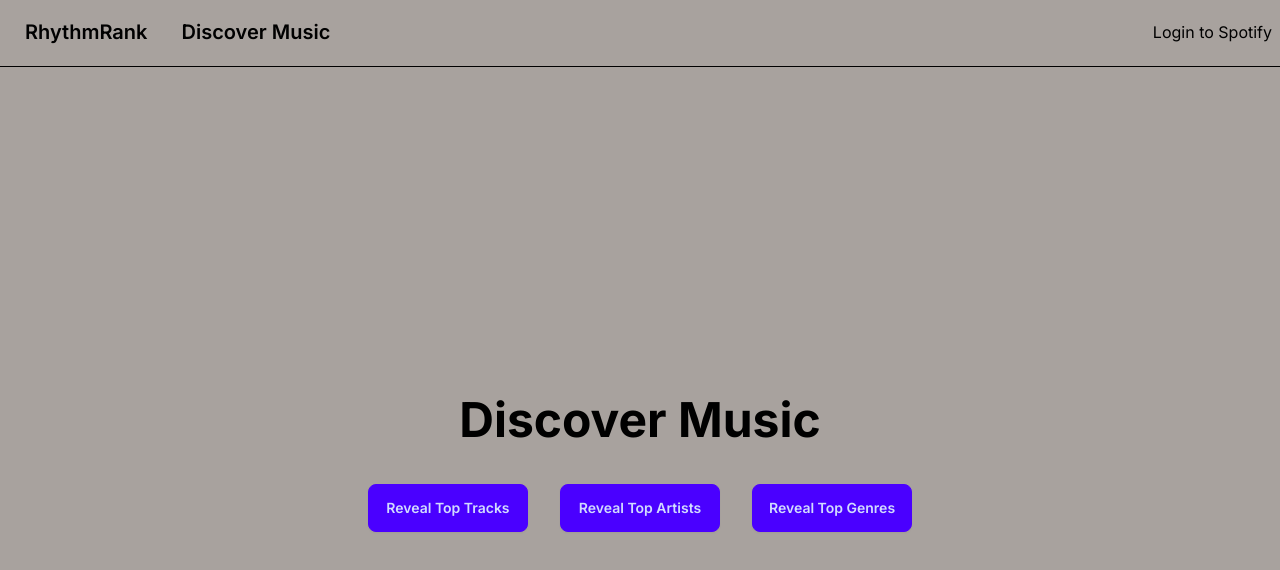
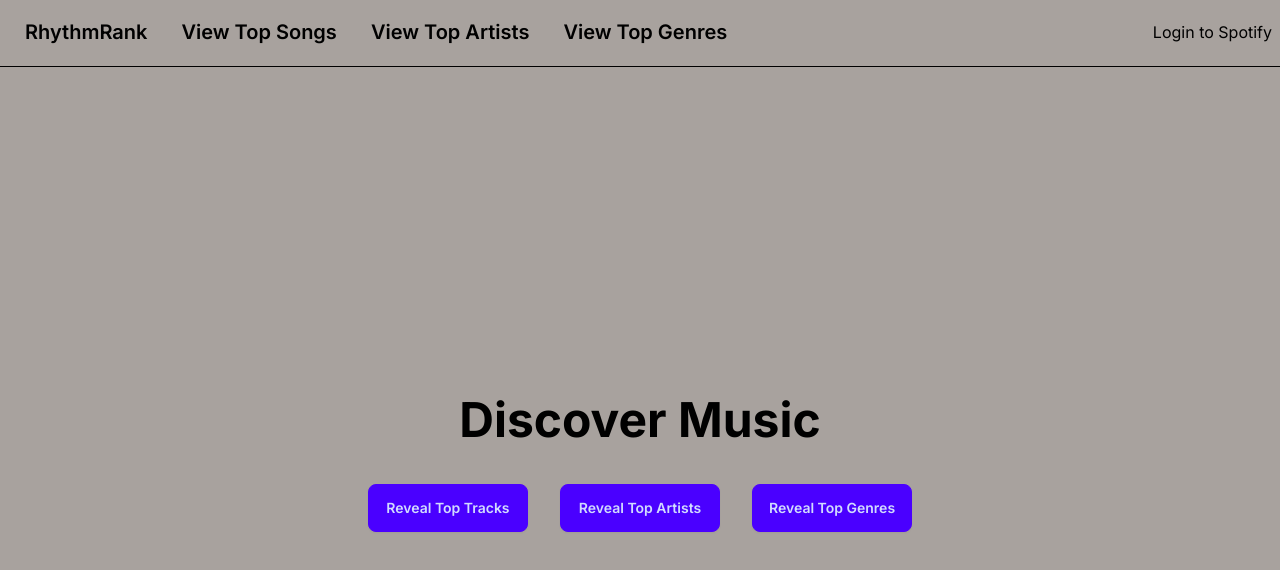
Before and after one commit to BraydonAnderson1/RhythmRank, a Next.js app: page /discover in a window 1280 px wide. Shown: the top 570 px of the page. Built offline with nearby package versions, Linux system fonts and the light colour scheme.

Commit message:
Update page.js

```diff
--- a/src/app/discover/page.js
+++ b/src/app/discover/page.js
@@ -151,7 +151,9 @@ function Discover() {
         <div className="navbar bg-mytheme-neutral outline outline-offset-2 outline-1">
           <div className="flex-1">
             <Link href="/" className="btn btn-ghost text-xl">RhythmRank</Link>
-            <Link href='/discover' className="btn btn-ghost text-xl">Discover Music</Link>
+            <Link href='/viewtopsongs'className="btn btn-ghost text-xl">View Top Songs</Link>
+            <Link href='/viewtopartists'className="btn btn-ghost text-xl">View Top Artists</Link>
+            <Link href='/viewtopartists'className="btn btn-ghost text-xl">View Top Genres</Link>
           </div>
           <div className="flex-none gap-2">
             <p>{!token ?
```
